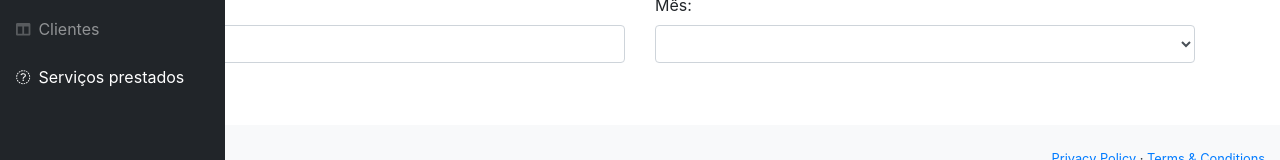
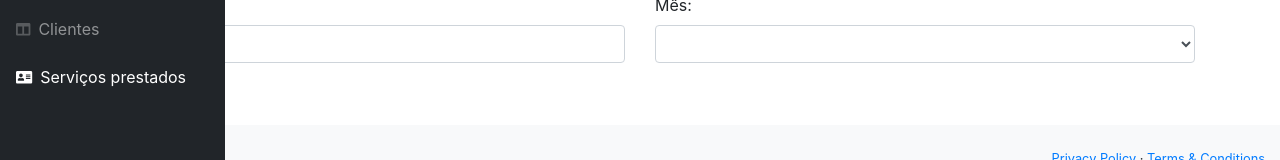
Before and after one commit to gustavo-medeiros18/clientes-app, an Angular app: page /servico-prestado-listagem in a window 1280 px wide. Shown: the part 215-375 px from the top of the page. Built offline with nearby package versions, Linux system fonts and the light colour scheme.

Commit message:
Updates sidebar icon for 'Serviços prestados' to use address card icon

```diff
--- a/src/app/template/sidebar/sidebar.component.html
+++ b/src/app/template/sidebar/sidebar.component.html
@@ -30,7 +30,7 @@
           aria-expanded="false"
           aria-controls="collapseLayouts"
         >
-          <div class="sb-nav-link-icon"><i class="fas fa-money"></i></div>
+          <div class="sb-nav-link-icon"><i class="fas fa-address-card"></i></div>
           Serviços prestados
         </a>
       </div>
```
